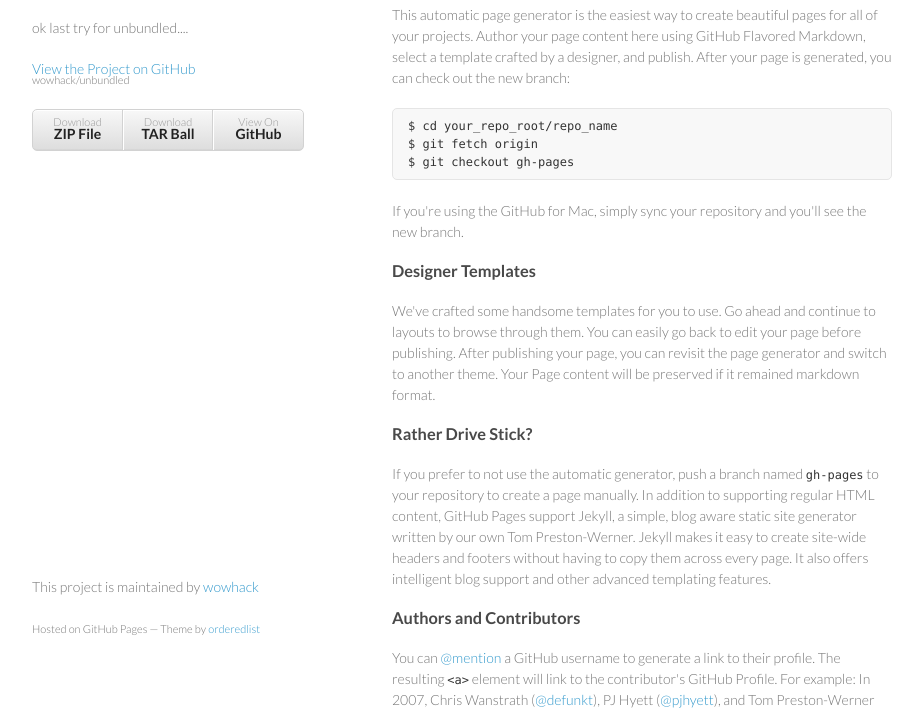
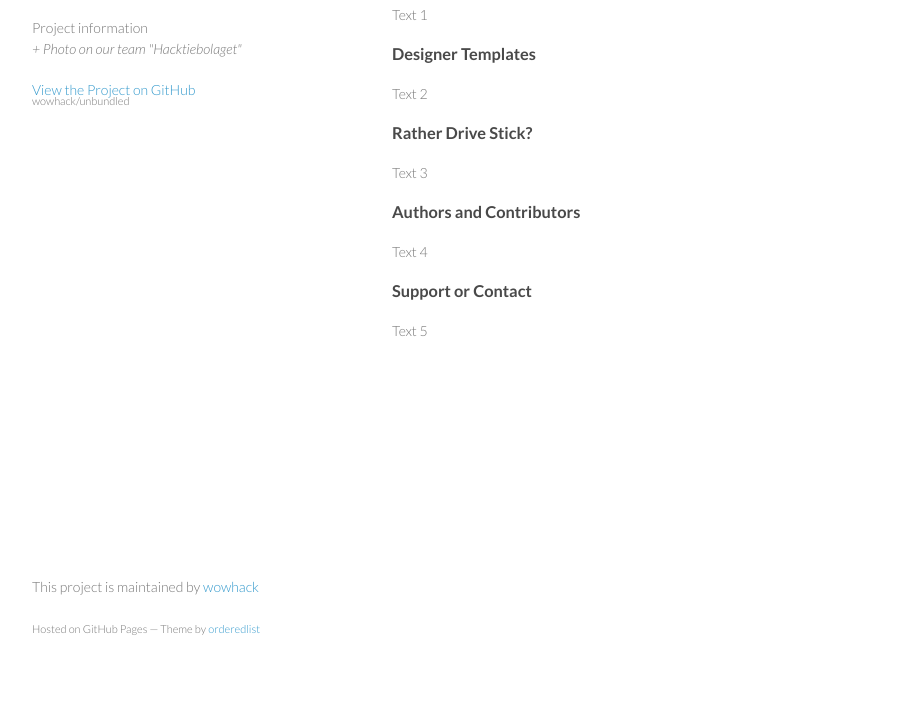
Before and after one commit to wowhack/unbundled, a plain HTML site: page index.html in a window 1280 px wide. Shown: the part 92-802 px from the top of the page, without its empty margins (178-1101 px from the left). Drawn offline with Linux system fonts and the light colour scheme.

Commit message:
Page edit

```diff
--- a/index.html
+++ b/index.html
@@ -16,21 +16,24 @@
     <div class="wrapper">
       <header>
         <h1>Unbundled</h1>
-        <p>ok last try for unbundled....</p>
+            <p> Project information  <br> <em>+ Photo on our team "Hacktiebolaget"</em> </p>
+        <!-- <p>ok last try for unbundled....</p> -->
 
         <p class="view"><a href="https://github.com/wowhack/unbundled">View the Project on GitHub <small>wowhack/unbundled</small></a></p>
 
 
-        <ul>
+   <!--    <ul>
           <li><a href="https://github.com/wowhack/unbundled/zipball/master">Download <strong>ZIP File</strong></a></li>
           <li><a href="https://github.com/wowhack/unbundled/tarball/master">Download <strong>TAR Ball</strong></a></li>
           <li><a href="https://github.com/wowhack/unbundled">View On <strong>GitHub</strong></a></li>
-        </ul>
+        </ul> -->
       </header>
       <section>
         <h3>
 <a name="welcome-to-github-pages" class="anchor" href="#welcome-to-github-pages"><span class="octicon octicon-link"></span></a>Welcome to GitHub Pages.</h3>
 
+<p> Text 1 </p>
+<!--
 <p>This automatic page generator is the easiest way to create beautiful pages for all of your projects. Author your page content here using GitHub Flavored Markdown, select a template crafted by a designer, and publish. After your page is generated, you can check out the new branch:</p>
 
 <pre><code>$ cd your_repo_root/repo_name
@@ -38,27 +41,34 @@ $ git fetch origin
 $ git checkout gh-pages
 </code></pre>
 
-<p>If you're using the GitHub for Mac, simply sync your repository and you'll see the new branch.</p>
+<p>If you're using the GitHub for Mac, simply sync your repository and you'll see the new branch.</p>-->
 
 <h3>
 <a name="designer-templates" class="anchor" href="#designer-templates"><span class="octicon octicon-link"></span></a>Designer Templates</h3>
 
-<p>We've crafted some handsome templates for you to use. Go ahead and continue to layouts to browse through them. You can easily go back to edit your page before publishing. After publishing your page, you can revisit the page generator and switch to another theme. Your Page content will be preserved if it remained markdown format.</p>
+<p> Text 2 </p>
+<!--
+<p>We've crafted some handsome templates for you to use. Go ahead and continue to layouts to browse through them. You can easily go back to edit your page before publishing. After publishing your page, you can revisit the page generator and switch to another theme. Your Page content will be preserved if it remained markdown format.</p>-->
 
 <h3>
 <a name="rather-drive-stick" class="anchor" href="#rather-drive-stick"><span class="octicon octicon-link"></span></a>Rather Drive Stick?</h3>
 
-<p>If you prefer to not use the automatic generator, push a branch named <code>gh-pages</code> to your repository to create a page manually. In addition to supporting regular HTML content, GitHub Pages support Jekyll, a simple, blog aware static site generator written by our own Tom Preston-Werner. Jekyll makes it easy to create site-wide headers and footers without having to copy them across every page. It also offers intelligent blog support and other advanced templating features.</p>
+<p> Text 3</p>
+<!--If you prefer to not use the automatic generator, push a branch named <code>gh-pages</code> to your repository to create a page manually. In addition to supporting regular HTML content, GitHub Pages support Jekyll, a simple, blog aware static site generator written by our own Tom Preston-Werner. Jekyll makes it easy to create site-wide headers and footers without having to copy them across every page. It also offers intelligent blog support and other advanced templating features.-->
 
 <h3>
 <a name="authors-and-contributors" class="anchor" href="#authors-and-contributors"><span class="octicon octicon-link"></span></a>Authors and Contributors</h3>
 
-<p>You can <a href="https://github.com/blog/821" class="user-mention">@mention</a> a GitHub username to generate a link to their profile. The resulting <code>&lt;a&gt;</code> element will link to the contributor's GitHub Profile. For example: In 2007, Chris Wanstrath (<a href="https://github.com/defunkt" class="user-mention">@defunkt</a>), PJ Hyett (<a href="https://github.com/pjhyett" class="user-mention">@pjhyett</a>), and Tom Preston-Werner (<a href="https://github.com/mojombo" class="user-mention">@mojombo</a>) founded GitHub.</p>
+<p> Text 4</p>
+<!--
+<p>You can <a href="https://github.com/blog/821" class="user-mention">@mention</a> a GitHub username to generate a link to their profile. The resulting <code>&lt;a&gt;</code> element will link to the contributor's GitHub Profile. For example: In 2007, Chris Wanstrath (<a href="https://github.com/defunkt" class="user-mention">@defunkt</a>), PJ Hyett (<a href="https://github.com/pjhyett" class="user-mention">@pjhyett</a>), and Tom Preston-Werner (<a href="https://github.com/mojombo" class="user-mention">@mojombo</a>) founded GitHub.</p>-->
 
 <h3>
 <a name="support-or-contact" class="anchor" href="#support-or-contact"><span class="octicon octicon-link"></span></a>Support or Contact</h3>
 
-<p>Having trouble with Pages? Check out the documentation at <a href="http://help.github.com/pages">http://help.github.com/pages</a> or contact <a href="mailto:support@github.com">support@github.com</a> and we’ll help you sort it out.</p>
+<p> Text 5</p>
+<!--
+<p>Having trouble with Pages? Check out the documentation at <a href="http://help.github.com/pages">http://help.github.com/pages</a> or contact <a href="mailto:support@github.com">support@github.com</a> and we’ll help you sort it out.</p>-->
       </section>
       <footer>
         <p>This project is maintained by <a href="https://github.com/wowhack">wowhack</a></p>
```
